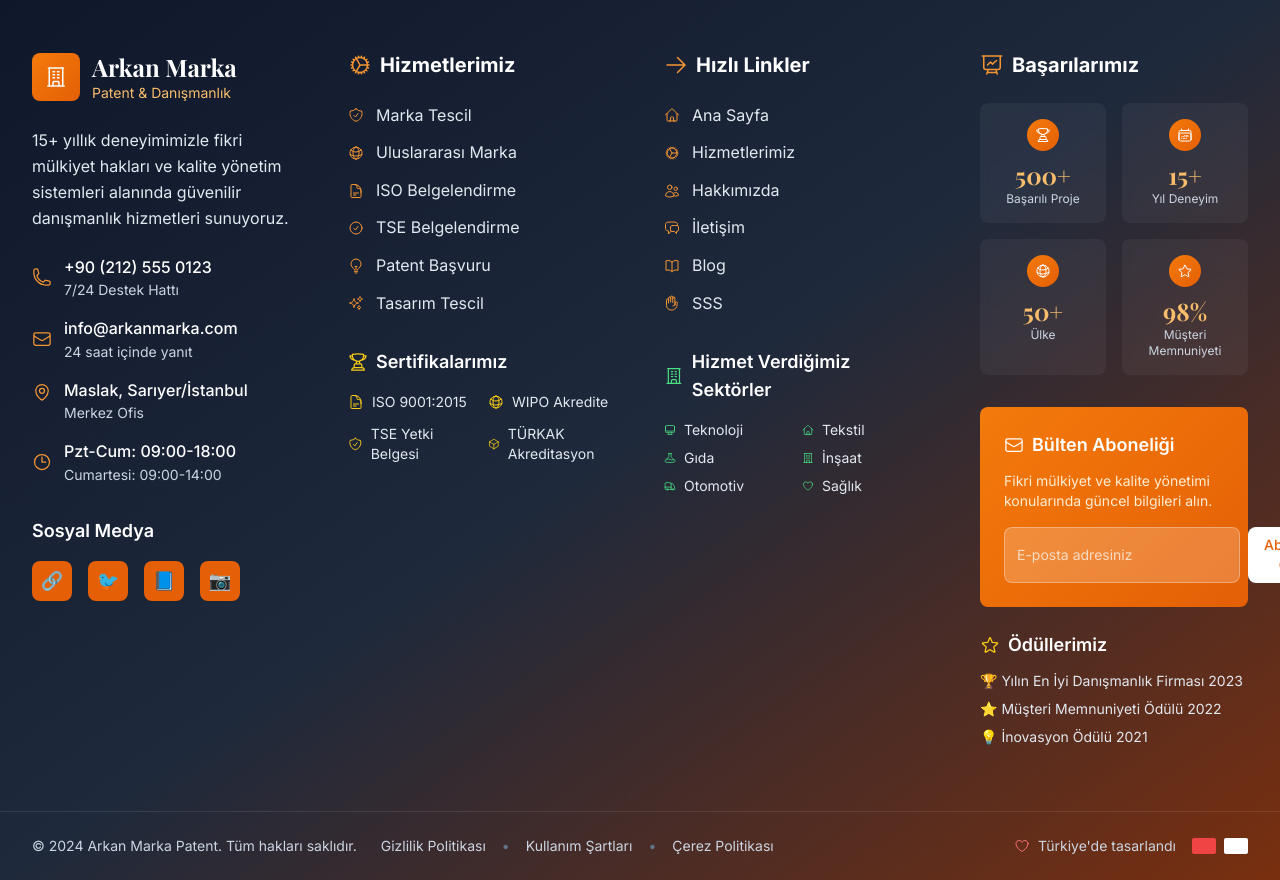
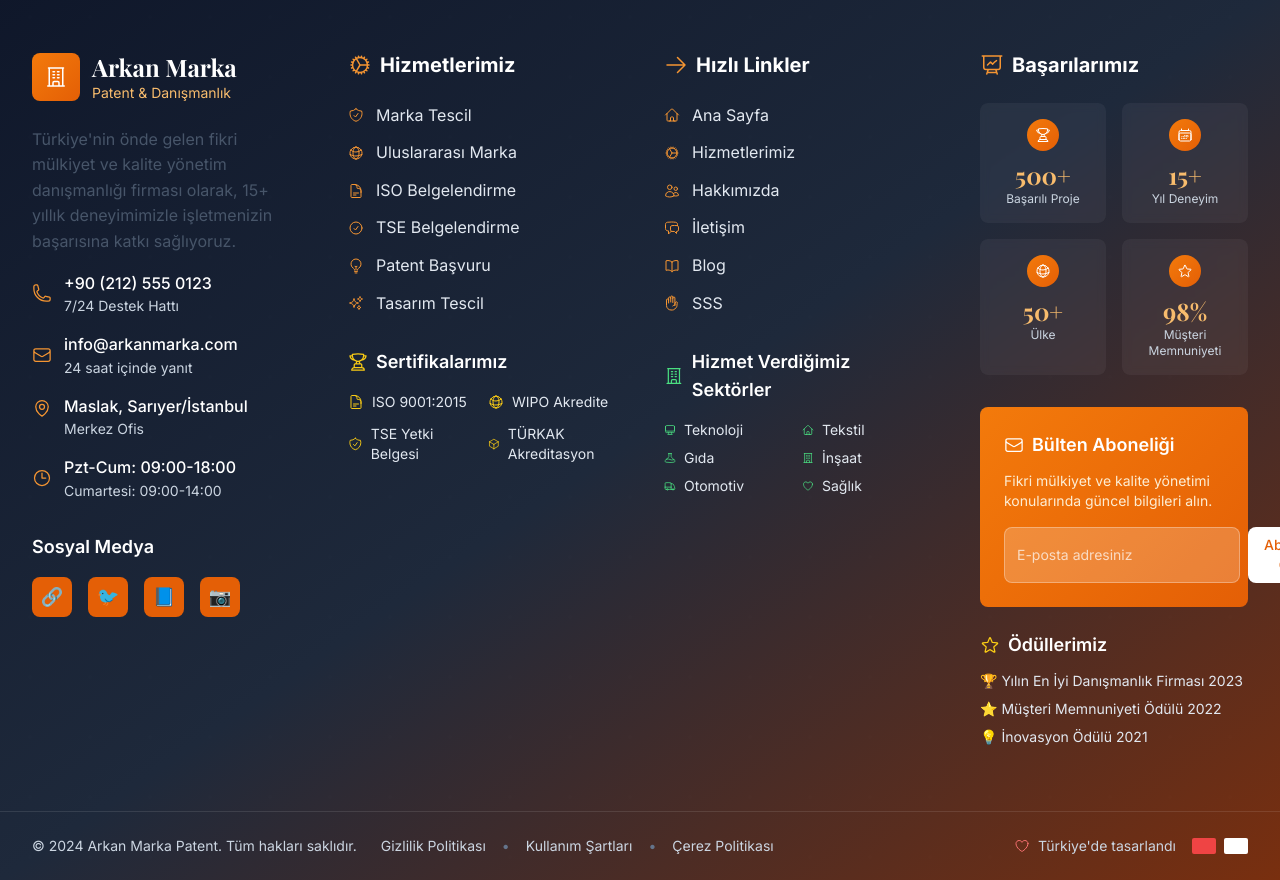
Before and after one commit to berkksubasi/arkan, a Next.js app: page /hizmetler in a window 1280 px wide. Shown: the part 3780-4660 px from the top of the page. Built offline with nearby package versions, Linux system fonts and the light colour scheme.

Commit message:
linter errors fixed;

```diff
--- a/src/app/hakkimizda/page.tsx
+++ b/src/app/hakkimizda/page.tsx
@@ -335,7 +335,7 @@
                 <h2 className="text-3xl font-bold text-secondary-900 font-serif">Vizyonumuz</h2>
               </div>
               <p className="text-lg text-secondary-600 leading-relaxed mb-8">
-                Türkiye'nin ve bölgenin en güvenilir fikri mülkiyet ve kalite yönetim danışmanlığı firması olmak.
+                Türkiye&apos;nin ve bölgenin en güvenilir fikri mülkiyet ve kalite yönetim danışmanlığı firması olmak.
                 İnovatif çözümlerimizle müşterilerimizin global pazarlarda rekabet avantajı elde etmelerine katkı sağlamak.
               </p>
               <div className="space-y-4">
--- a/src/app/hizmetler/page.tsx
+++ b/src/app/hizmetler/page.tsx
@@ -70,8 +70,6 @@
     countries: string[];
     advantages: string[];
   }
-
-  type ServiceType = MarkaService | ISOService | TSEService | UluslararasiService;
 
   const services = {
     marka: [
--- a/src/app/iletisim/page.tsx
+++ b/src/app/iletisim/page.tsx
@@ -11,7 +11,6 @@
   CheckCircleIcon,
   ArrowRightIcon,
   StarIcon,
-  QuestionMarkCircleIcon,
   ChatBubbleLeftRightIcon,
   ShieldCheckIcon,
   BoltIcon,
--- a/src/app/page.tsx
+++ b/src/app/page.tsx
@@ -7,37 +7,19 @@
   CheckCircleIcon,
   ArrowRightIcon,
   ClockIcon,
+  CurrencyDollarIcon,
   StarIcon,
   PhoneIcon,
-  EnvelopeIcon,
-  MapPinIcon,
-  CalendarDaysIcon,
+  BuildingOfficeIcon,
+  AcademicCapIcon,
+  TrophyIcon,
+  ScaleIcon,
+  HandRaisedIcon,
+  ShieldCheckIcon,
+  SparklesIcon,
+  PresentationChartLineIcon,
   UsersIcon,
-  TrophyIcon,
-  GlobeAltIcon,
-  ShieldCheckIcon,
-  DocumentCheckIcon,
-  CogIcon,
-  BeakerIcon,
-  ComputerDesktopIcon,
-  HeartIcon,
-  TruckIcon,
-  BanknotesIcon,
-  BookOpenIcon,
-  MapIcon,
-  BoltIcon,
-  HomeIcon,
-  HandRaisedIcon,
-  DocumentTextIcon,
-  SparklesIcon,
-  EyeIcon,
-  ScaleIcon,
-  RocketLaunchIcon,
-  LightBulbIcon,
-  AcademicCapIcon,
-  CurrencyDollarIcon,
-  ChatBubbleLeftRightIcon,
-  PresentationChartLineIcon
+  GlobeAltIcon
 } from '@heroicons/react/24/outline';
 
 export default function Home() {
@@ -45,7 +27,7 @@
     {
       icon: ShieldCheckIcon,
       title: "Marka Tescil",
-      description: "Markanızı Türkiye'de güvenle tescil ettirin. Hızlı ve güvenilir süreç.",
+      description: "Markanızı Türkiye&apos;de güvenle tescil ettirin. Hızlı ve güvenilir süreç.",
       features: ["Ön araştırma", "Başvuru hazırlığı", "Takip süreci"],
       price: "1.500 TL'den başlayan fiyatlar",
       duration: "6-12 ay",
@@ -61,7 +43,7 @@
       color: "from-accent-500 to-accent-600"
     },
     {
-      icon: DocumentCheckIcon,
+      icon: ShieldCheckIcon,
       title: "ISO Belgelendirme",
       description: "ISO standartları ile işletmenizin kalitesini belgeleyin.",
       features: ["ISO 9001", "ISO 14001", "ISO 45001"],
@@ -116,7 +98,7 @@
 
   const whyChooseUs = [
     {
-      icon: LightBulbIcon,
+      icon: BuildingOfficeIcon,
       title: "Uzman Danışmanlık",
       description: "15+ yıllık deneyimle alanında uzman kadromuz",
       color: "text-primary-500"
@@ -158,7 +140,7 @@
       step: "03",
       title: "Başvuru Süreci",
       description: "Profesyonel başvuru hazırlığı yapıyoruz",
-      icon: DocumentCheckIcon
+      icon: ShieldCheckIcon
     },
     {
       step: "04",
--- a/src/components/Footer.tsx
+++ b/src/components/Footer.tsx
@@ -113,9 +113,9 @@
                 </div>
               </div>
 
-              <p className="text-secondary-200 mb-6 leading-relaxed">
-                15+ yıllık deneyimimizle fikri mülkiyet hakları ve kalite yönetim sistemleri
-                alanında güvenilir danışmanlık hizmetleri sunuyoruz.
+              <p className="text-secondary-600 mb-4">
+                Türkiye&apos;nin önde gelen fikri mülkiyet ve kalite yönetim danışmanlığı firması olarak,
+                15+ yıllık deneyimimizle işletmenizin başarısına katkı sağlıyoruz.
               </p>
 
               {/* Contact Info */}
```
